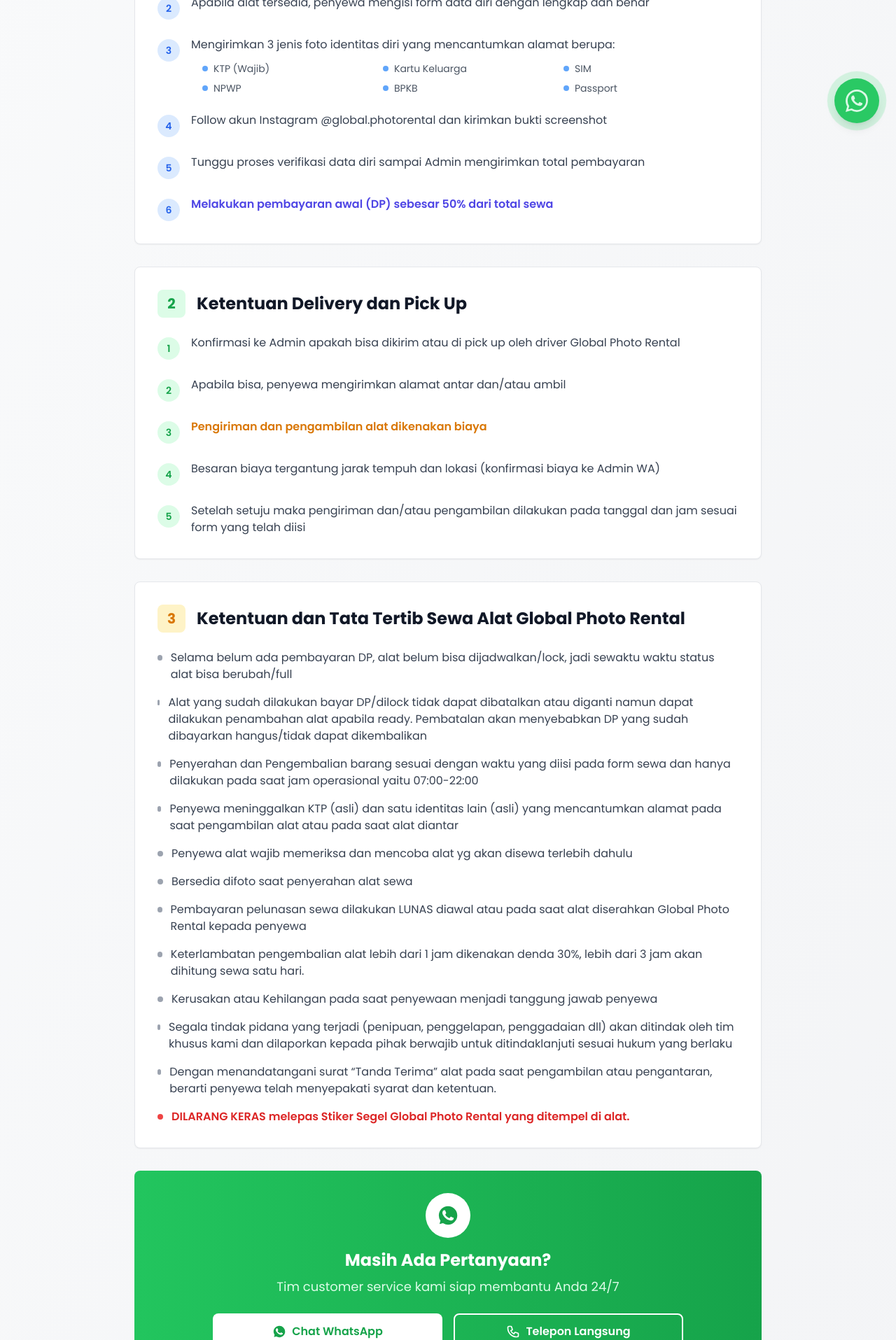
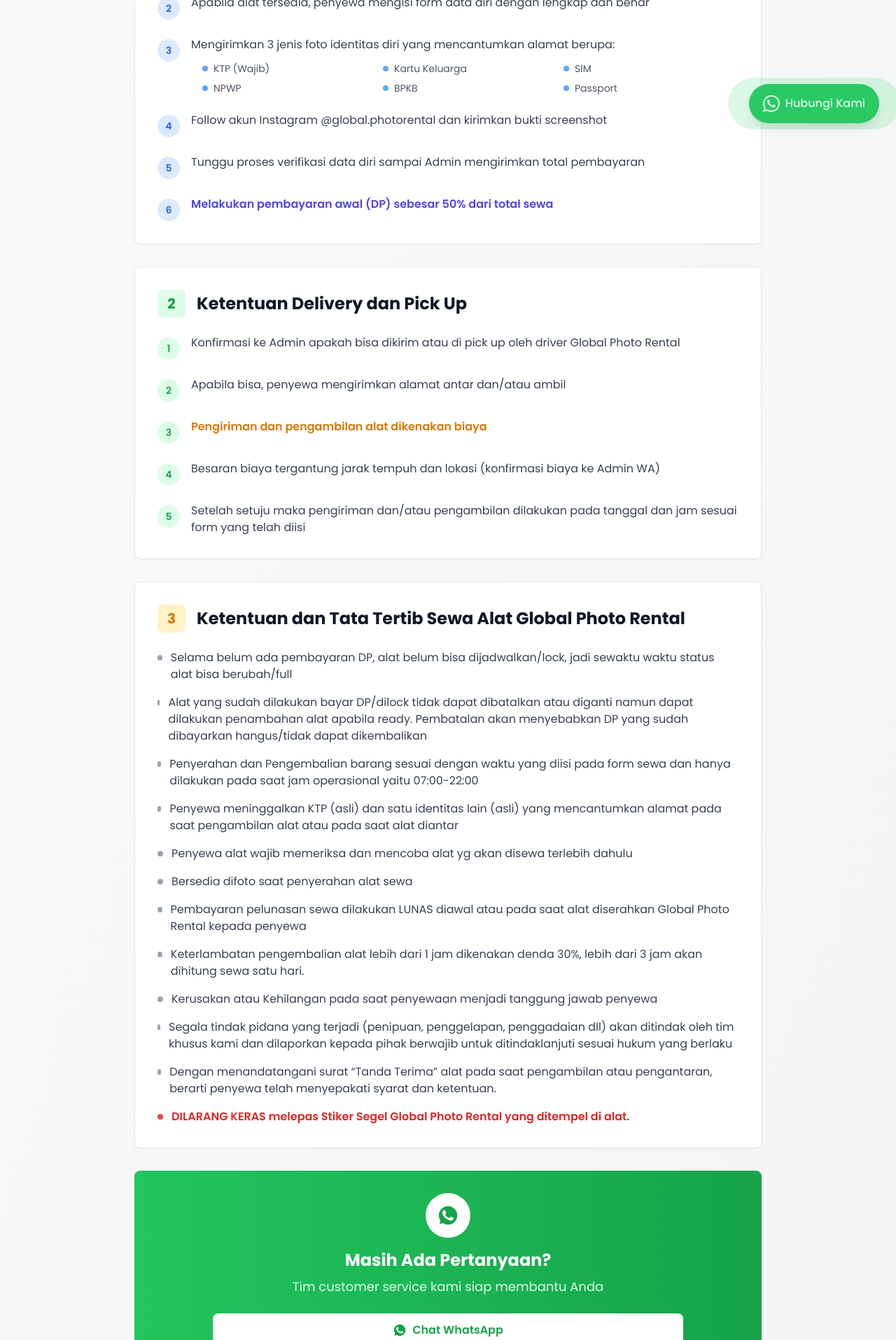
Before and after one commit to Ahmadfnugroho/FEGPR, a React (Vite) app: page /cara-sewa in a window 1280 px wide. Shown: the part 600-2515 px from the top of the page at 70% size. Built offline with nearby package versions, Linux system fonts and the light colour scheme.

Commit message:
server baru

```diff
--- a/src/api/constants.ts
+++ b/src/api/constants.ts
@@ -6,7 +6,7 @@
 // Mengubah protokol dari HTTPS ke HTTP dapat digunakan untuk mengatasi SSL Protocol Error
 // saat pengembangan lokal.
 // constants.ts
-const BASE_URL = "http://103.187.147.65";
+const BASE_URL = "https://global1.work.gd";
 
 export const API_BASE_URL = `${BASE_URL}/api`;
 export const STORAGE_BASE_URL = `${BASE_URL}/storage`;
--- a/src/components/FilterComponents/FilterCheckboxGroup.tsx
+++ b/src/components/FilterComponents/FilterCheckboxGroup.tsx
@@ -77,7 +77,7 @@
         </DisclosureButton>
       </h3>
       <DisclosurePanel className="pt-6">
-        <div className="space-y-4 max-h-48 overflow-y-auto">
+        <div className="space-y-4">
           {/* Select All option */}
           {showSelectAll && options.length > 0 && (
             <div className="flex items-center border-b border-gray-100 pb-3 mb-3">
--- a/src/components/FloatingWhatsAppButton.tsx
+++ b/src/components/FloatingWhatsAppButton.tsx
@@ -51,11 +51,11 @@
         onMouseEnter={() => setIsHovered(true)}
         onMouseLeave={() => setIsHovered(false)}
         className={`
-          w-14 h-14 md:w-16 md:h-16
+          px-4 py-3 md:px-5 md:py-4
           bg-green-500 hover:bg-green-600
           text-white rounded-full
           shadow-lg hover:shadow-2xl
-          flex items-center justify-center
+          flex items-center justify-center gap-2
           transition-all duration-300 ease-in-out
           transform hover:scale-110
           ${
@@ -65,17 +65,22 @@
           active:scale-95
           group
         `}
-        aria-label="Chat via WhatsApp"
-        title="Chat via WhatsApp"
+        aria-label="Hubungi Kami via WhatsApp"
+        title="Hubungi Kami via WhatsApp"
       >
         {/* WhatsApp Icon */}
         <svg
-          className="w-7 h-7 md:w-8 md:h-8 transition-transform duration-200 group-hover:scale-110"
+          className="w-5 h-5 md:w-6 md:h-6 transition-transform duration-200 group-hover:scale-110 flex-shrink-0"
           fill="currentColor"
           viewBox="0 0 24 24"
         >
           <path d="M17.472 14.382c-.297-.149-1.758-.867-2.03-.967-.273-.099-.472-.148-.67.15-.197.297-.767.966-.94 1.164-.173.199-.347.223-.644.075-.297-.149-1.255-.463-2.39-1.475-.883-.788-1.48-1.761-1.653-2.059-.173-.297-.018-.458.13-.606.134-.133.298-.347.446-.52.149-.174.198-.298.298-.497.099-.198.05-.372-.025-.521-.075-.148-.669-1.611-.916-2.206-.242-.579-.487-.5-.669-.51-.173-.008-.372-.01-.571-.01-.198 0-.52.074-.792.372-.272.297-1.04 1.016-1.04 2.479 0 1.462 1.065 2.875 1.213 3.074.149.198 2.099 3.2 5.077 4.363.709.306 1.262.489 1.694.626.712.227 1.36.195 1.872.118.571-.085 1.758-.719 2.006-1.413.248-.694.248-1.288.173-1.413-.074-.124-.272-.198-.57-.347m-5.421 7.617h-.001a9.87 9.87 0 0 1-5.031-1.378l-.361-.214-3.741.982.999-3.648-.235-.374a9.86 9.86 0 0 1-1.51-5.26c.001-5.455 4.436-9.89 9.893-9.89 2.64 0 5.122 1.03 6.988 2.898a9.825 9.825 0 0 1 2.896 6.991c-.003 5.456-4.438 9.891-9.893 9.891m8.413-18.304A11.815 11.815 0 0 0 12.05 0C5.495 0 .06 5.435.058 12.086c0 2.13.557 4.21 1.617 6.033L0 24l6.064-1.606a11.888 11.888 0 0 0 5.983 1.527h.005c6.554 0 11.89-5.435 11.893-12.086a11.82 11.82 0 0 0-3.48-8.591" />
         </svg>
+
+        {/* Text */}
+        <span className="text-sm md:text-base font-medium whitespace-nowrap">
+          Hubungi Kami
+        </span>
 
         {/* Animated pulse ring */}
         <div
--- a/src/pages/CaraSewa.tsx
+++ b/src/pages/CaraSewa.tsx
@@ -395,9 +395,9 @@
                   Masih Ada Pertanyaan?
                 </h3>
                 <p className="text-green-100 mb-6 text-lg">
-                  Tim customer service kami siap membantu Anda 24/7
+                  Tim customer service kami siap membantu Anda
                 </p>
-                <div className="grid md:grid-cols-2 gap-4 max-w-2xl mx-auto">
+                <div className="grid  gap-4 max-w-2xl mx-auto">
                   <a
                     href="https://wa.me/message/RKVS5KQ7NXZFJ1"
                     target="_blank"
@@ -412,25 +412,6 @@
                       <path d="M17.472 14.382c-.297-.149-1.758-.867-2.03-.967-.273-.099-.472-.148-.67.15-.197.297-.767.966-.94 1.164-.173.199-.347.223-.644.075-.297-.149-1.255-.463-2.39-1.475-.883-.788-1.48-1.761-1.653-2.059-.173-.297-.018-.458.13-.606.134-.133.298-.347.446-.52.149-.174.198-.298.298-.497.099-.198.05-.372-.025-.521-.075-.148-.669-1.611-.916-2.206-.242-.579-.487-.5-.669-.51-.173-.008-.372-.01-.571-.01-.198 0-.52.074-.792.372-.272.297-1.04 1.016-1.04 2.479 0 1.462 1.065 2.875 1.213 3.074.149.198 2.099 3.2 5.077 4.363.709.306 1.262.489 1.694.626.712.227 1.36.195 1.872.118.571-.085 1.758-.719 2.006-1.413.248-.694.248-1.288.173-1.413-.074-.124-.272-.198-.57-.347m-5.421 7.617h-.001a9.87 9.87 0 0 1-5.031-1.378l-.361-.214-3.741.982.999-3.648-.235-.374a9.86 9.86 0 0 1-1.51-5.26c.001-5.455 4.436-9.89 9.893-9.89 2.64 0 5.122 1.03 6.988 2.898a9.825 9.825 0 0 1 2.896 6.991c-.003 5.456-4.438 9.891-9.893 9.891" />
                     </svg>
                     <span>Chat WhatsApp</span>
-                  </a>
-                  <a
-                    href="tel:081212349564"
-                    className="border-2 border-white text-white hover:bg-white hover:text-green-600 px-6 py-3 rounded-lg font-semibold transition-all duration-200 flex items-center justify-center space-x-2 group"
-                  >
-                    <svg
-                      className="w-5 h-5 group-hover:scale-110 transition-transform"
-                      fill="none"
-                      stroke="currentColor"
-                      viewBox="0 0 24 24"
-                    >
-                      <path
-                        strokeLinecap="round"
-                        strokeLinejoin="round"
-                        strokeWidth={2}
-                        d="M3 5a2 2 0 012-2h3.28a1 1 0 01.948.684l1.498 4.493a1 1 0 01-.502 1.21l-2.257 1.13a11.042 11.042 0 005.516 5.516l1.13-2.257a1 1 0 011.21-.502l4.493 1.498a1 1 0 01.684.949V19a2 2 0 01-2 2h-1C9.716 21 3 14.284 3 6V5z"
-                      />
-                    </svg>
-                    <span>Telepon Langsung</span>
                   </a>
                 </div>
               </div>
```
